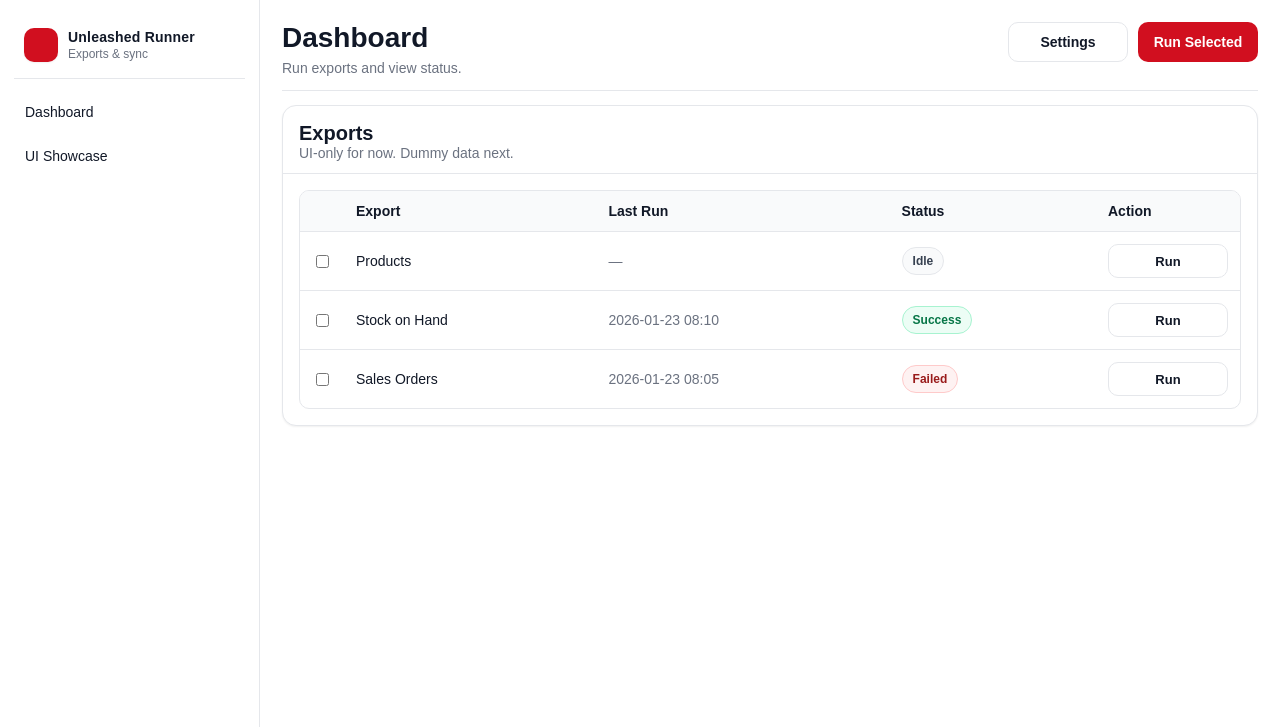
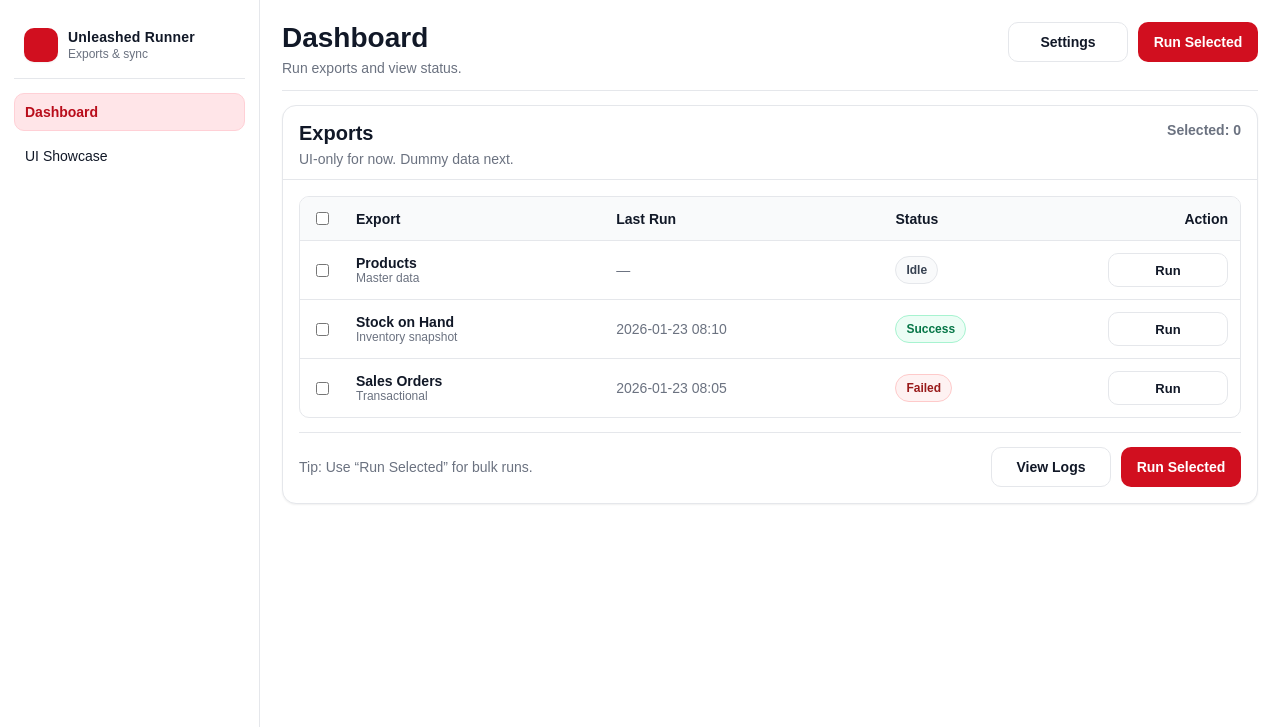
Before and after one commit to LeeKnowles02/unleashed_api, a Flask app: page / in a window 1280 px wide. Shown: the top 727 px of the page. Run offline with Flask 3, Linux system fonts and the light colour scheme.

Commit message:
Fix issues that are not showing how the componets look

```diff
--- a/app.py
+++ b/app.py
@@ -4,7 +4,11 @@ app = Flask(__name__)
 
 @app.route("/")
 def index():
-    return render_template("index.html")
+    return render_template("index.html", active_page="dashboard")
+
+@app.route("/ui")
+def ui_showcase():
+    return render_template("ui_showcase.html", active_page="ui")
 
 if __name__ == "__main__":
-    app.run(port=8000)
+    app.run(debug=True)
--- a/static/css/components.css
+++ b/static/css/components.css
@@ -1,6 +1,13 @@
 /* Base */
-* { box-sizing: border-box; }
-html, body { height: 100%; }
+* {
+    box-sizing: border-box;
+}
+
+html,
+body {
+    height: 100%;
+}
+
 body {
     margin: 0;
     font-family: Arial, sans-serif;
@@ -29,6 +36,7 @@ body {
     border-bottom: 1px solid var(--border);
     margin-bottom: 14px;
 }
+
 .brand-mark {
     width: 34px;
     height: 34px;
@@ -36,10 +44,12 @@ body {
     background: var(--brand);
     box-shadow: var(--shadow-sm);
 }
+
 .brand-title {
     font-weight: 800;
     letter-spacing: 0.2px;
 }
+
 .brand-subtitle {
     color: var(--muted);
     font-size: 12px;
@@ -63,10 +73,12 @@ body {
     align-items: center;
     gap: 10px;
 }
+
 .nav a:hover {
     background: #f9fafb;
     border-color: var(--border);
 }
+
 .nav a.active {
     background: var(--brand-100);
     border-color: #ffd0d6;
@@ -82,16 +94,47 @@ body {
     max-width: var(--container-max);
 }
 
-.h1 { font-size: var(--h1); font-weight: 800; margin: 0; }
-.h2 { font-size: var(--h2); font-weight: 800; margin: 0; }
-.h3 { font-size: var(--h3); font-weight: 700; margin: 0; }
-.muted { color: var(--muted); }
+.h1 {
+    font-size: var(--h1);
+    font-weight: 800;
+    margin: 0;
+}
 
-.stack-6 > * + * { margin-top: 6px; }
-.stack-10 > * + * { margin-top: 10px; }
-.stack-14 > * + * { margin-top: 14px; }
-.stack-18 > * + * { margin-top: 18px; }
-.stack-24 > * + * { margin-top: 24px; }
+.h2 {
+    font-size: var(--h2);
+    font-weight: 800;
+    margin: 0;
+}
+
+.h3 {
+    font-size: var(--h3);
+    font-weight: 700;
+    margin: 0;
+}
+
+.muted {
+    color: var(--muted);
+}
+
+.stack-6>*+* {
+    margin-top: 6px;
+}
+
+.stack-10>*+* {
+    margin-top: 10px;
+}
+
+.stack-14>*+* {
+    margin-top: 14px;
+}
+
+.stack-18>*+* {
+    margin-top: 18px;
+}
+
+.stack-24>*+* {
+    margin-top: 24px;
+}
 
 /* Cards */
 .card {
@@ -100,10 +143,12 @@ body {
     background: var(--surface);
     box-shadow: var(--shadow-sm);
 }
+
 .card-header {
     padding: 16px 16px 12px;
     border-bottom: 1px solid var(--border);
 }
+
 .card-body {
     padding: 16px;
 }
@@ -129,30 +174,54 @@ body {
     cursor: not-allowed;
 }
 
-.btn-sm { height: 34px; padding: 0 12px; font-size: 13px; }
-.btn-md { height: 40px; padding: 0 14px; font-size: 14px; }
-.btn-lg { height: 44px; padding: 0 16px; font-size: 15px; }
+.btn-sm {
+    height: 34px;
+    padding: 0 12px;
+    font-size: 13px;
+}
+
+.btn-md {
+    height: 40px;
+    padding: 0 14px;
+    font-size: 14px;
+}
+
+.btn-lg {
+    height: 44px;
+    padding: 0 16px;
+    font-size: 15px;
+}
 
 .btn-primary {
     background: var(--brand);
     color: #fff;
 }
-.btn-primary:hover { background: var(--brand-600); }
+
+.btn-primary:hover {
+    background: var(--brand-600);
+}
 
 .btn-secondary {
     background: #fff;
     color: var(--text);
     border-color: var(--border);
 }
-.btn-secondary:hover { background: #f9fafb; }
+
+.btn-secondary:hover {
+    background: #f9fafb;
+}
 
 .btn-ghost {
     background: transparent;
     color: var(--text);
 }
-.btn-ghost:hover { background: #f9fafb; }
 
-.input, .select {
+.btn-ghost:hover {
+    background: #f9fafb;
+}
+
+.input,
+.select {
     width: 100%;
     height: 40px;
     padding: 0 12px;
@@ -161,7 +230,9 @@ body {
     outline: none;
     background: #fff;
 }
-.input:focus, .select:focus {
+
+.input:focus,
+.select:focus {
     border-color: #ffd0d6;
     box-shadow: 0 0 0 4px rgba(209, 15, 31, 0.12);
 }
@@ -175,30 +246,60 @@ body {
     font-weight: 800;
     border: 1px solid;
 }
-.pill-success { background: #ecfdf5; color: #067647; border-color: #a7f3d0; }
-.pill-warning { background: #fffbeb; color: #92400e; border-color: #fde68a; }
-.pill-danger  { background: #fef2f2; color: #991b1b; border-color: #fecaca; }
-.pill-info    { background: #eff6ff; color: #1d4ed8; border-color: #bfdbfe; }
-.pill-neutral { background: #f9fafb; color: #374151; border-color: #e5e7eb; }
+
+.pill-success {
+    background: #ecfdf5;
+    color: #067647;
+    border-color: #a7f3d0;
+}
+
+.pill-warning {
+    background: #fffbeb;
+    color: #92400e;
+    border-color: #fde68a;
+}
+
+.pill-danger {
+    background: #fef2f2;
+    color: #991b1b;
+    border-color: #fecaca;
+}
+
+.pill-info {
+    background: #eff6ff;
+    color: #1d4ed8;
+    border-color: #bfdbfe;
+}
+
+.pill-neutral {
+    background: #f9fafb;
+    color: #374151;
+    border-color: #e5e7eb;
+}
 
 .table-wrap {
     border: 1px solid var(--border);
     border-radius: var(--radius-md);
     overflow: hidden;
 }
+
 table {
     width: 100%;
     border-collapse: collapse;
     font-size: 14px;
 }
+
 thead {
     background: #f9fafb;
 }
-th, td {
+
+th,
+td {
     padding: 12px 12px;
     border-top: 1px solid var(--border);
     text-align: left;
 }
+
 th {
     border-top: none;
     font-weight: 800;
@@ -211,15 +312,39 @@ th {
     gap: 10px;
     align-items: center;
 }
+
 .space-between {
     display: flex;
     align-items: flex-start;
     justify-content: space-between;
     gap: 12px;
 }
+
 .hr {
     height: 1px;
     background: var(--border);
     border: none;
     margin: 14px 0;
 }
+
+.th-tight,
+.td-tight {
+    width: 44px;
+    text-align: center;
+}
+
+.th-action,
+.td-action {
+    width: 160px;
+    text-align: right;
+}
+
+.exports-footer {
+    display: flex;
+    align-items: center;
+    justify-content: space-between;
+    gap: 12px;
+    margin-top: 14px;
+    padding-top: 14px;
+    border-top: 1px solid var(--border);
+}
--- a/templates/index.html
+++ b/templates/index.html
@@ -9,8 +9,8 @@
     </div>
 
     <div class="row">
-      <button class="btn btn-secondary btn-md">Settings</button>
-      <button class="btn btn-primary btn-md">Run Selected</button>
+      <button class="btn btn-secondary btn-md" type="button">Settings</button>
+      <button class="btn btn-primary btn-md" type="button">Run Selected</button>
     </div>
   </div>
 
@@ -18,8 +18,16 @@
 
   <div class="card">
     <div class="card-header">
-      <h2 class="h2">Exports</h2>
-      <div class="muted">UI-only for now. Dummy data next.</div>
+      <div class="space-between">
+        <div class="stack-6">
+          <h2 class="h2">Exports</h2>
+          <div class="muted">UI-only for now. Dummy data next.</div>
+        </div>
+
+        <div class="muted" style="font-weight: 700;">
+          Selected: 0
+        </div>
+      </div>
     </div>
 
     <div class="card-body">
@@ -27,38 +35,74 @@
         <table>
           <thead>
             <tr>
-              <th style="width: 36px;"></th>
+              <th class="th-tight">
+                <!-- Select all (UI only for now) -->
+                <input type="checkbox" aria-label="Select all exports" />
+              </th>
               <th>Export</th>
               <th>Last Run</th>
               <th>Status</th>
-              <th style="width: 140px;">Action</th>
+              <th class="th-action">Action</th>
             </tr>
           </thead>
+
           <tbody>
             <tr>
-              <td><input type="checkbox" /></td>
-              <td>Products</td>
+              <td class="td-tight">
+                <input type="checkbox" aria-label="Select Products" />
+              </td>
+              <td>
+                <div style="font-weight: 800;">Products</div>
+                <div class="muted" style="font-size: 12px;">Master data</div>
+              </td>
               <td class="muted">—</td>
               <td><span class="pill pill-neutral">Idle</span></td>
-              <td><button class="btn btn-secondary btn-sm">Run</button></td>
+              <td class="td-action">
+                <button class="btn btn-secondary btn-sm" type="button">Run</button>
+              </td>
             </tr>
+
             <tr>
-              <td><input type="checkbox" /></td>
-              <td>Stock on Hand</td>
+              <td class="td-tight">
+                <input type="checkbox" aria-label="Select Stock on Hand" />
+              </td>
+              <td>
+                <div style="font-weight: 800;">Stock on Hand</div>
+                <div class="muted" style="font-size: 12px;">Inventory snapshot</div>
+              </td>
               <td class="muted">2026-01-23 08:10</td>
               <td><span class="pill pill-success">Success</span></td>
-              <td><button class="btn btn-secondary btn-sm">Run</button></td>
+              <td class="td-action">
+                <button class="btn btn-secondary btn-sm" type="button">Run</button>
+              </td>
             </tr>
+
             <tr>
-              <td><input type="checkbox" /></td>
-              <td>Sales Orders</td>
+              <td class="td-tight">
+                <input type="checkbox" aria-label="Select Sales Orders" />
+              </td>
+              <td>
+                <div style="font-weight: 800;">Sales Orders</div>
+                <div class="muted" style="font-size: 12px;">Transactional</div>
+              </td>
               <td class="muted">2026-01-23 08:05</td>
               <td><span class="pill pill-danger">Failed</span></td>
-              <td><button class="btn btn-secondary btn-sm">Run</button></td>
+              <td class="td-action">
+                <button class="btn btn-secondary btn-sm" type="button">Run</button>
+              </td>
             </tr>
           </tbody>
         </table>
       </div>
+
+      <div class="exports-footer">
+        <div class="muted">Tip: Use “Run Selected” for bulk runs.</div>
+        <div class="row">
+          <button class="btn btn-secondary btn-md" type="button">View Logs</button>
+          <button class="btn btn-primary btn-md" type="button">Run Selected</button>
+        </div>
+      </div>
+
     </div>
   </div>
 {% endblock %}
```
Lines whose indentation alone changed are shown as unchanged.
